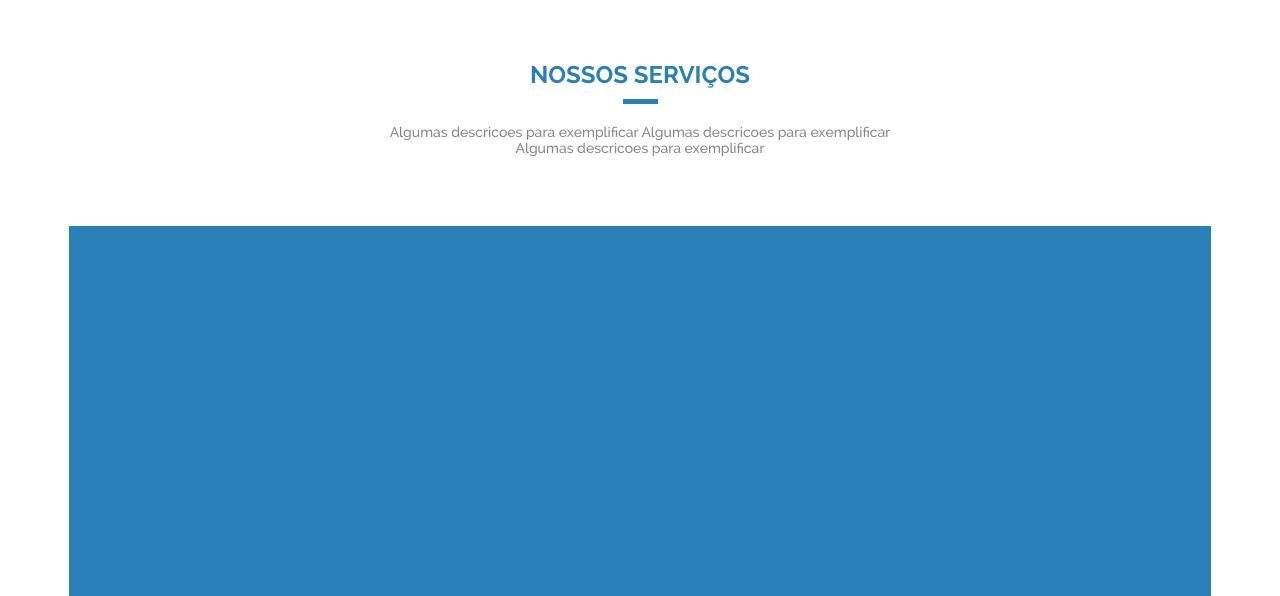
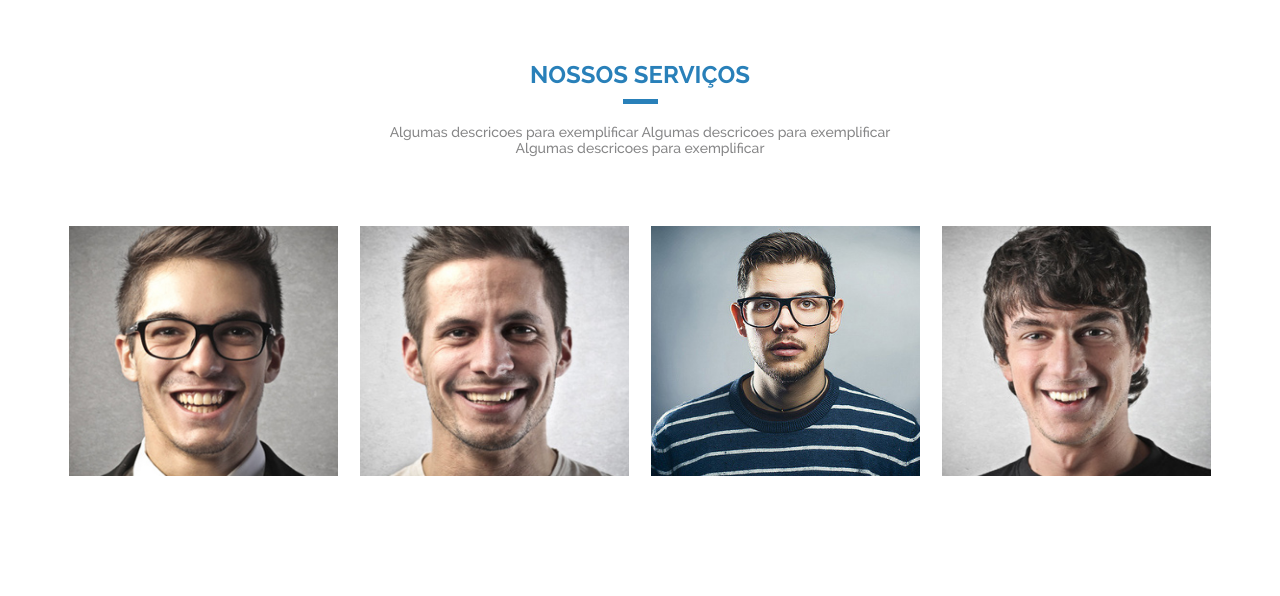
Before and after one commit to iurylippo/projetoflex1, a PHP site: page / in a window 1280 px wide. Shown: the part 2160-2756 px from the top of the page. Run offline with PHP 8.4, Linux system fonts and the light colour scheme.

Commit message:
criando background img de cada time-img

```diff
--- a/assets/css/style.css
+++ b/assets/css/style.css
@@ -309,5 +309,33 @@ section#time .time-desc {
 
 section#time .time-container .time-container-item {
   flex: 1;
-  background-color: #2980b9;
 }
+
+section#time .time-container-item-img {
+    height: 250px;
+}
+
+section#time .time-container-item:not(:last-child) {
+    margin-right: 22px;
+}
+
+
+section#time #time-img-1 {
+    background: url('../images/team1.jpg') center no-repeat;
+    background-size: 100% 120%;
+}
+
+section#time #time-img-2 {
+    background: url('../images/team2.jpg') center no-repeat;
+    background-size: 100% 120%;
+}
+
+section#time #time-img-3 {
+    background: url('../images/team3.jpg') center no-repeat;
+    background-size: 100% 100%;
+}
+
+section#time #time-img-4 {
+    background: url('../images/team4.jpg') center no-repeat;
+    background-size: 100% 115%;
+}
--- a/index.php
+++ b/index.php
@@ -127,16 +127,24 @@
            </div>
            <div class="time-container">
                <div class="time-container-item">
+                 <div class="time-container-item-img" id="time-img-1">
 
+                 </div>
                </div>
                <div class="time-container-item">
+                  <div class="time-container-item-img" id="time-img-2">
 
+                  </div>
                </div>
                <div class="time-container-item">
+                 <div class="time-container-item-img" id="time-img-3">
 
+                 </div>
                </div>
                <div class="time-container-item">
+                 <div class="time-container-item-img" id="time-img-4">
 
+                 </div>
                </div>
            </div>
          </div>
```
